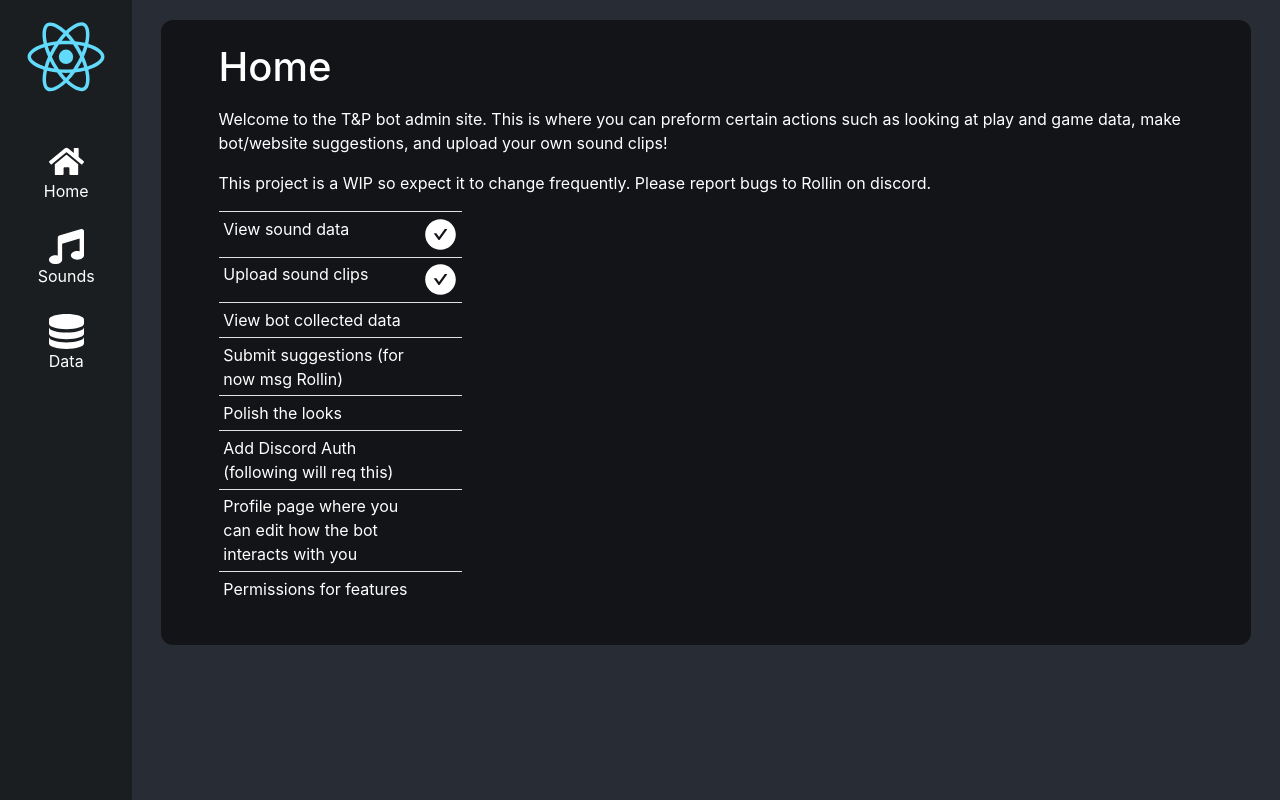
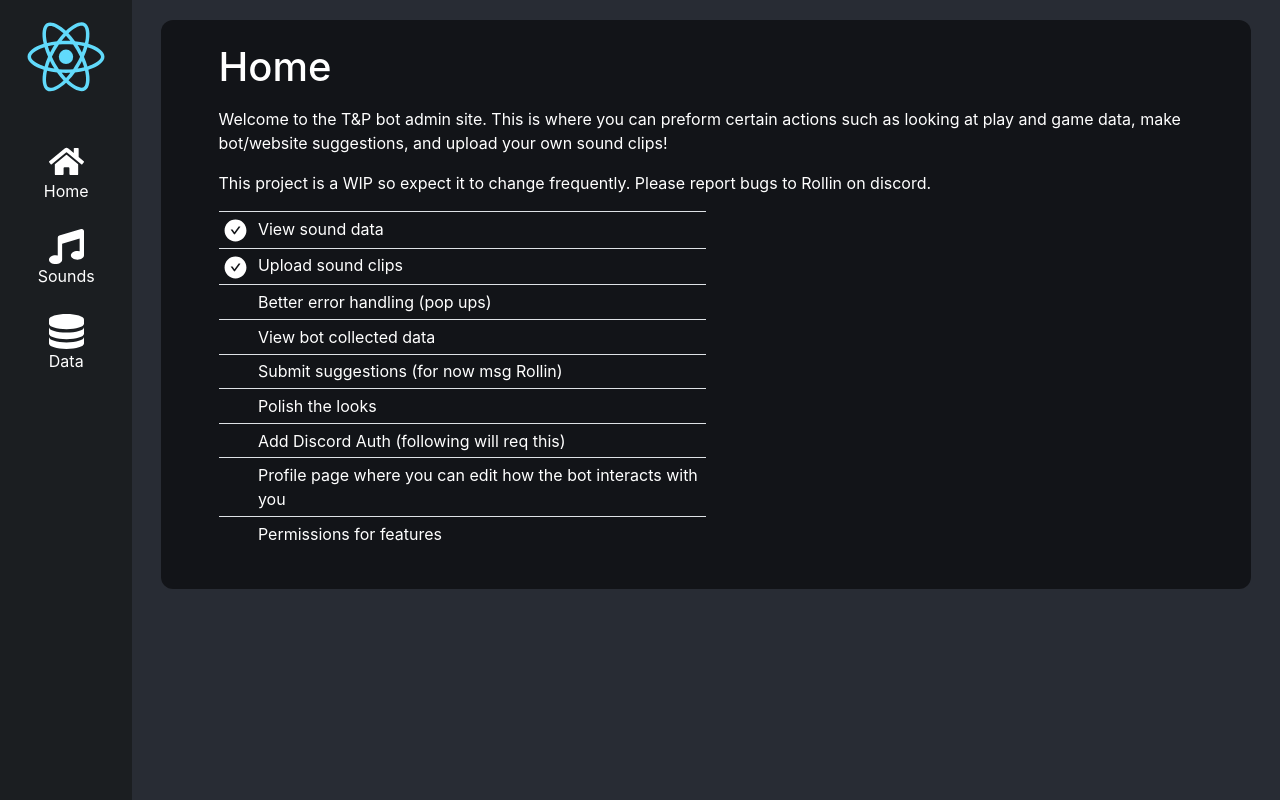
Before and after one commit to BenPVandenberg/TaP-Discord-Bot, a React (Create React App) app: page / in a window 1280 px wide. Built offline with nearby package versions, Linux system fonts and the light colour scheme.

Commit message:
home screen update

```diff
--- a/src/components/Home/Home.jsx
+++ b/src/components/Home/Home.jsx
@@ -15,40 +15,45 @@ function Home() {
               bot/website suggestions, and upload your own sound clips!
           </p>
           <p>
-              This project is a WIP so expect it to change frequently. Please report bugs to Rollin on discord.
+              This project is a WIP so expect it to change frequently. Please
+              report bugs to Rollin on discord.
           </p>
-          <Table className="text-white w-25" size="sm">
+          <Table className="text-white w-50" size="sm">
               <thead>
+                  <td><AiFillCheckCircle size={25} /></td>
                   <td>View sound data</td>
-                  <td><AiFillCheckCircle size={35}/></td>
               </thead>
               <thead>
+                  <td><AiFillCheckCircle size={25} /></td>
                   <td>Upload sound clips</td>
-                  <td><AiFillCheckCircle size={35}/></td>
               </thead>
               <thead>
-                  <td>View bot collected data</td>
                   <td></td>
+                  <td>Better error handling (pop ups)</td>
               </thead>
               <thead>
-                  <td>Submit suggestions (for now msg Rollin)</td>
                   <td></td>
+                  <td>View bot collected data</td>
               </thead>
               <thead>
-                  <td>Polish the looks</td>
                   <td></td>
+                  <td>Submit suggestions (for now msg Rollin)</td>
               </thead>
               <thead>
-                  <td>Add Discord Auth (following will req this)</td>
                   <td></td>
+                  <td>Polish the looks</td>
               </thead>
               <thead>
-                  <td>Profile page where you can edit how the bot interacts with you</td>
                   <td></td>
+                  <td>Add Discord Auth (following will req this)</td>
               </thead>
               <thead>
+                  <td></td>
+                  <td>Profile page where you can edit how the bot interacts with you</td>
+              </thead>
+              <thead>
+                  <td></td>
                   <td>Permissions for features</td>
-                  <td></td>
               </thead>
           </Table>
       </div>
```
Also changed, not shown: 1 other file (tests, documents, lock files or other folders).
